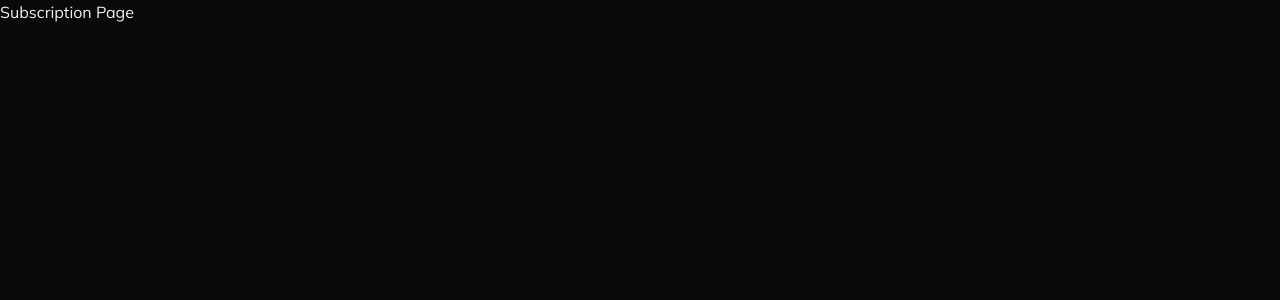
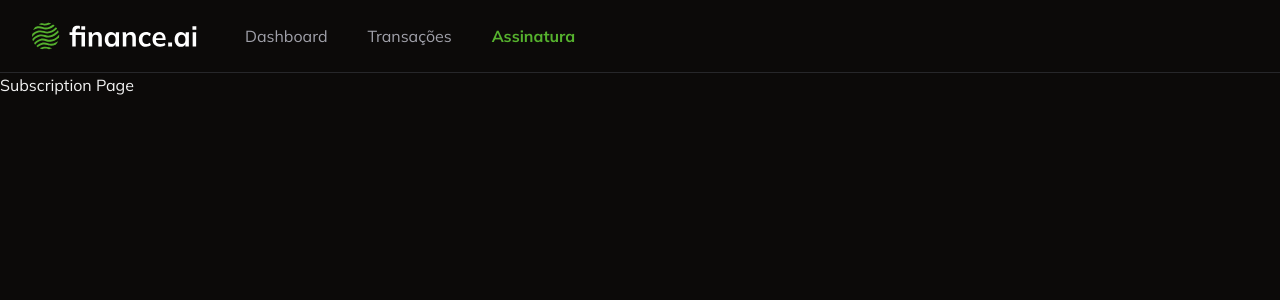
Before and after one commit to chrmartins/financas-ia, a Next.js app: page /subscription in a window 1280 px wide. Shown: the top 300 px of the page. Built offline with nearby package versions, Linux system fonts and the light colour scheme.

Commit message:
feat: add navbar

```diff
--- /dev/null
+++ b/app/_components/navbar.tsx
@@ -0,0 +1,52 @@
+"use client";
+
+import { UserButton } from "@clerk/nextjs";
+import Image from "next/image";
+import Link from "next/link";
+import { usePathname } from "next/navigation";
+
+const Navbar = () => {
+  const pathname = usePathname();
+  return (
+    <nav className="flex justify-between border-b border-solid px-8 py-4">
+      {/* ESQUERDA */}
+      <div className="flex items-center gap-10">
+        <Image src="/logo.svg" width={173} height={39} alt="Finance AI" />
+        <Link
+          href="/"
+          className={
+            pathname === "/"
+              ? "font-bold text-primary"
+              : "text-muted-foreground"
+          }
+        >
+          Dashboard
+        </Link>
+        <Link
+          href="/transactions"
+          className={
+            pathname === "/transactions"
+              ? "font-bold text-primary"
+              : "text-muted-foreground"
+          }
+        >
+          Transações
+        </Link>
+        <Link
+          href="/subscription"
+          className={
+            pathname === "/subscription"
+              ? "font-bold text-primary"
+              : "text-muted-foreground"
+          }
+        >
+          Assinatura
+        </Link>
+      </div>
+      {/* DIREITA */}
+      <UserButton showName />
+    </nav>
+  );
+};
+
+export default Navbar;
--- a/app/_components/ui/badge.tsx
+++ b/app/_components/ui/badge.tsx
@@ -9,11 +9,11 @@ const badgeVariants = cva(
     variants: {
       variant: {
         default:
-          "border-transparent bg-primary text-primary-foreground hover:bg-primary/80",
+          "border-transparent bg-primary text-primary-foreground",
         secondary:
-          "border-transparent bg-secondary text-secondary-foreground hover:bg-secondary/80",
+          "border-transparent bg-secondary text-secondary-foreground",
         destructive:
-          "border-transparent bg-destructive text-destructive-foreground hover:bg-destructive/80",
+          "border-transparent bg-destructive text-destructive-foreground",
         outline: "text-foreground",
       },
     },
--- a/app/subscription/page.tsx
+++ b/app/subscription/page.tsx
@@ -1,5 +1,12 @@
+import Navbar from "../_components/navbar";
+
 const SubscriptionPage = () => {
-    return ( <h1>Subscription Page</h1> );
-}
+  return (
+    <>
+      <Navbar />
+      <h1>Subscription Page</h1>
+    </>
+  );
+};
 
 export default SubscriptionPage;
--- a/app/transactions/_columns/index.tsx
+++ b/app/transactions/_columns/index.tsx
@@ -14,30 +14,30 @@ import EditTransactionButton from "../_components/edit-transaction-button";
 export const transactionColumns: ColumnDef<Transaction>[] = [
   {
     accessorKey: "name",
-    header: "Nome",
+    header: () => <span className="font-bold">Nome</span>,
   },
   {
     accessorKey: "type",
-    header: "Tipo",
+    header: () => <span className="font-bold text-lg">Tipo</span>,
     cell: ({ row: { original: transaction } }) => (
       <TransactionTypeBadge transaction={transaction} />
     ),
   },
   {
     accessorKey: "category",
-    header: "Categoria",
+    header: () => <span className="font-bold">Categoria</span>,
     cell: ({ row: { original: transaction } }) =>
       TRANSACTION_CATEGORY_LABELS[transaction.category],
   },
   {
     accessorKey: "paymentMethod",
-    header: "Método de Pagamento",
+    header: () => <span className="font-bold">Método de Pagamento</span>,
     cell: ({ row: { original: transaction } }) =>
       TRANSACTION_PAYMENT_METHOD_LABELS[transaction.paymentMethod],
   },
   {
     accessorKey: "date",
-    header: "Data",
+    header: () => <span className="font-bold">Data</span>,
     cell: ({ row: { original: transaction } }) =>
       new Date(transaction.date).toLocaleDateString("pt-BR", {
         day: "2-digit",
@@ -47,7 +47,7 @@ export const transactionColumns: ColumnDef<Transaction>[] = [
   },
   {
     accessorKey: "amount",
-    header: "Valor",
+    header: () => <span className="font-bold">Valor</span>,
     cell: ({ row: { original: transaction } }) =>
       new Intl.NumberFormat("pt-BR", {
         style: "currency",
@@ -56,7 +56,7 @@ export const transactionColumns: ColumnDef<Transaction>[] = [
   },
   {
     accessorKey: "actions",
-    header: "Ações",
+    header: () => <span className="font-bold">Ações</span>,
     cell: ({ row: { original: transaction } }) => {
       return (
         <div className="space-x-1">
--- a/app/transactions/_components/type-badge.tsx
+++ b/app/transactions/_components/type-badge.tsx
@@ -9,7 +9,7 @@ interface TransactionTypeBadgeProps {
 const TransactionTypeBadge = ({ transaction }: TransactionTypeBadgeProps) => {
   if (transaction.type === TransactionType.DEPOSIT) {
     return (
-      <Badge className="bg-muted font-bold text-primary hover:bg-muted">
+      <Badge className="bg-muted font-bold text-primary">
         <CircleIcon className="mr-2 fill-primary" size={10} />
         Depósito
       </Badge>
--- a/app/transactions/page.tsx
+++ b/app/transactions/page.tsx
@@ -2,18 +2,30 @@ import { db } from "../_lib/prisma";
 import { DataTable } from "../_components/ui/data-table";
 import { transactionColumns } from "./_columns";
 import AddTransactionButton from "../_components/add-transaction-button";
+import Navbar from "../_components/navbar";
+import { Decimal } from "@prisma/client/runtime/library";
 
 const TransactionsPage = async () => {
   const transactions = await db.transaction.findMany({});
   return (
+    <>
+    <Navbar />
     <div className="space-y-6 p-6">
       {/* TÍTULO E BOTÃO */}
       <div className="flex w-full items-center justify-between">
         <h1 className="text-2xl font-bold">Transações</h1>
         <AddTransactionButton />
       </div>
-      <DataTable columns={transactionColumns} data={transactions} />
+      <DataTable
+          columns={transactionColumns}
+          data={transactions.map((transaction) => ({
+            ...transaction,
+            amount: new Decimal(transaction.amount),
+            date: transaction.date,
+          }))}
+        />
     </div>
+    </>
   );
 };
 
--- a/tailwind.config.ts
+++ b/tailwind.config.ts
@@ -10,53 +10,54 @@ const config: Config = {
   theme: {
     extend: {
       colors: {
-  			background: 'hsl(var(--background))',
-  			foreground: 'hsl(var(--foreground))',
+        danger: "#F6352E",
+        background: "hsl(var(--background))",
+        foreground: "hsl(var(--foreground))",
         card: {
-  				DEFAULT: 'hsl(var(--card))',
-  				foreground: 'hsl(var(--card-foreground))'
+          DEFAULT: "hsl(var(--card))",
+          foreground: "hsl(var(--card-foreground))",
         },
         popover: {
-  				DEFAULT: 'hsl(var(--popover))',
-  				foreground: 'hsl(var(--popover-foreground))'
+          DEFAULT: "hsl(var(--popover))",
+          foreground: "hsl(var(--popover-foreground))",
         },
         primary: {
-  				DEFAULT: 'hsl(var(--primary))',
-  				foreground: 'hsl(var(--primary-foreground))'
+          DEFAULT: "hsl(var(--primary))",
+          foreground: "hsl(var(--primary-foreground))",
         },
         secondary: {
-  				DEFAULT: 'hsl(var(--secondary))',
-  				foreground: 'hsl(var(--secondary-foreground))'
+          DEFAULT: "hsl(var(--secondary))",
+          foreground: "hsl(var(--secondary-foreground))",
         },
         muted: {
-  				DEFAULT: 'hsl(var(--muted))',
-  				foreground: 'hsl(var(--muted-foreground))'
+          DEFAULT: "hsl(var(--muted))",
+          foreground: "hsl(var(--muted-foreground))",
         },
         accent: {
-  				DEFAULT: 'hsl(var(--accent))',
-  				foreground: 'hsl(var(--accent-foreground))'
+          DEFAULT: "hsl(var(--accent))",
+          foreground: "hsl(var(--accent-foreground))",
         },
         destructive: {
-  				DEFAULT: 'hsl(var(--destructive))',
-  				foreground: 'hsl(var(--destructive-foreground))'
+          DEFAULT: "hsl(var(--destructive))",
+          foreground: "hsl(var(--destructive-foreground))",
         },
-  			border: 'hsl(var(--border))',
-  			input: 'hsl(var(--input))',
-  			ring: 'hsl(var(--ring))',
+        border: "hsl(var(--border))",
+        input: "hsl(var(--input))",
+        ring: "hsl(var(--ring))",
         chart: {
-  				'1': 'hsl(var(--chart-1))',
-  				'2': 'hsl(var(--chart-2))',
-  				'3': 'hsl(var(--chart-3))',
-  				'4': 'hsl(var(--chart-4))',
-  				'5': 'hsl(var(--chart-5))'
-  			}
+          "1": "hsl(var(--chart-1))",
+          "2": "hsl(var(--chart-2))",
+          "3": "hsl(var(--chart-3))",
+          "4": "hsl(var(--chart-4))",
+          "5": "hsl(var(--chart-5))",
+        },
       },
       borderRadius: {
-  			lg: 'var(--radius)',
-  			md: 'calc(var(--radius) - 2px)',
-  			sm: 'calc(var(--radius) - 4px)'
-  		}
-  	}
+        lg: "var(--radius)",
+        md: "calc(var(--radius) - 2px)",
+        sm: "calc(var(--radius) - 4px)",
+      },
+    },
   },
   plugins: [require("tailwindcss-animate")],
 };
```
Lines whose indentation alone changed are shown as unchanged.
